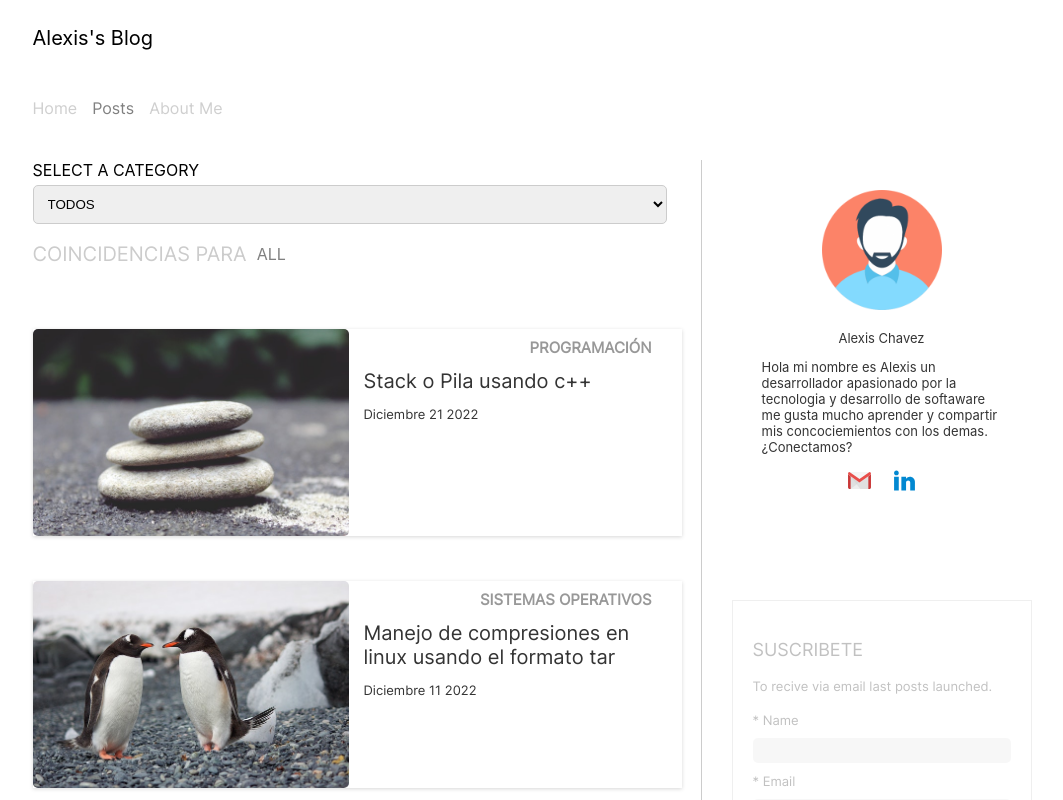
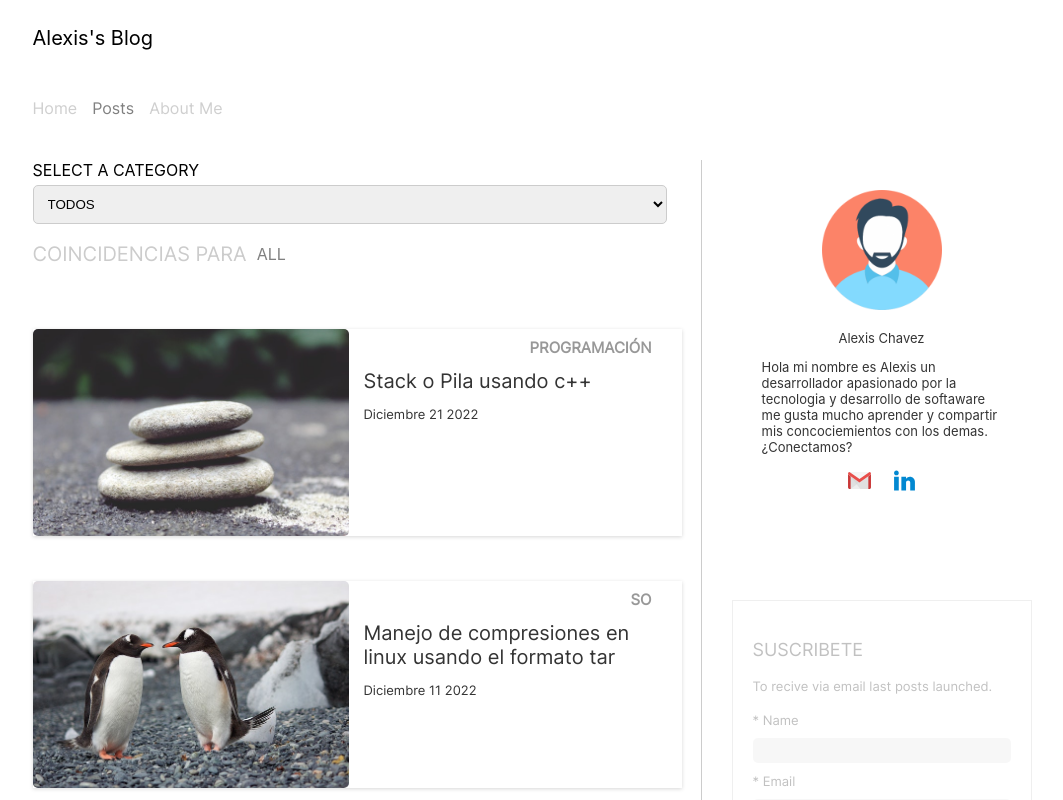
Before and after one commit to AlexChavezz/blog, a Next.js app: page /posts in a window 1280 px wide. Shown: the top 800 px of the page, without its empty margins (93-1156 px from the left). Built offline with nearby package versions, Linux system fonts and the light colour scheme.

Commit message:
posts-bug-select-input fixed

```diff
--- a/data/Manejo-compresiones-en-linux-usando-el-formato-tar.mdx
+++ b/data/Manejo-compresiones-en-linux-usando-el-formato-tar.mdx
@@ -2,7 +2,7 @@
     title: Manejo de compresiones en linux usando el formato tar
     date: "Diciembre 11 2022"
     author: "Alexis Chavez"
-    category: SISTEMAS OPERATIVOS
+    category: SO
     post_id: 1
     main_image: linuxosiosi.jpg
     main_image_author: Foto de DSD
--- a/pages/posts/index.js
+++ b/pages/posts/index.js
@@ -42,8 +42,8 @@ export default function Posts({ posts, category }) {
                             <option value="ALL">TODOS</option>
                             <option value="AWS">AWS</option>
                             <option value="AZURE">AZURE</option>
-                            <option value="PROGRAMING">PROGRAMACIÓN</option>
-                            <option value="TECHNOLOGY">TECNOLOGÍA</option>
+                            <option value="PROGRAMACIÓN">PROGRAMACIÓN</option>
+                            <option value="TECNOLOGÍA">TECNOLOGÍA</option>
                             <option value="SO">SISTEMAS OPERATIVOS</option>
                             <option value="GCP">GOOGLE CLOUD PLATFORM</option>
                         </select>
```
